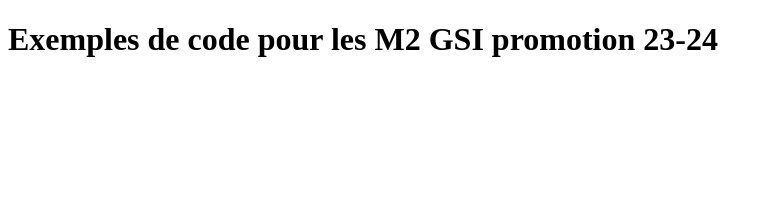
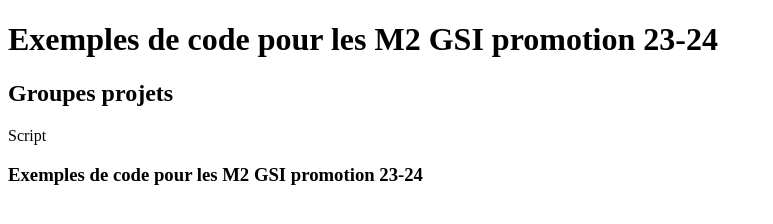
Before and after one commit to manou190/M2GSI_23-24_Systeme-d-informaton-et-programation-web, a plain HTML site: page index.html in a window 1280 px wide. Shown: the whole page, without its empty margins (0-773 px from the left). Drawn offline with nearby package versions, Linux system fonts and the light colour scheme.

Commit message:
Update index.html

```diff
--- a/index.html
+++ b/index.html
@@ -9,6 +9,9 @@
 </head>
 <body>
     <h1>Exemples de code pour les M2 GSI promotion 23-24</h1>
+     <h2>Groupes projets</h2>
+    Script
+    <h3>Exemples de code pour les M2 GSI promotion 23-24</h3>
     <!-- Votre contenu HTML ici -->
 </body>
 </html>
```
